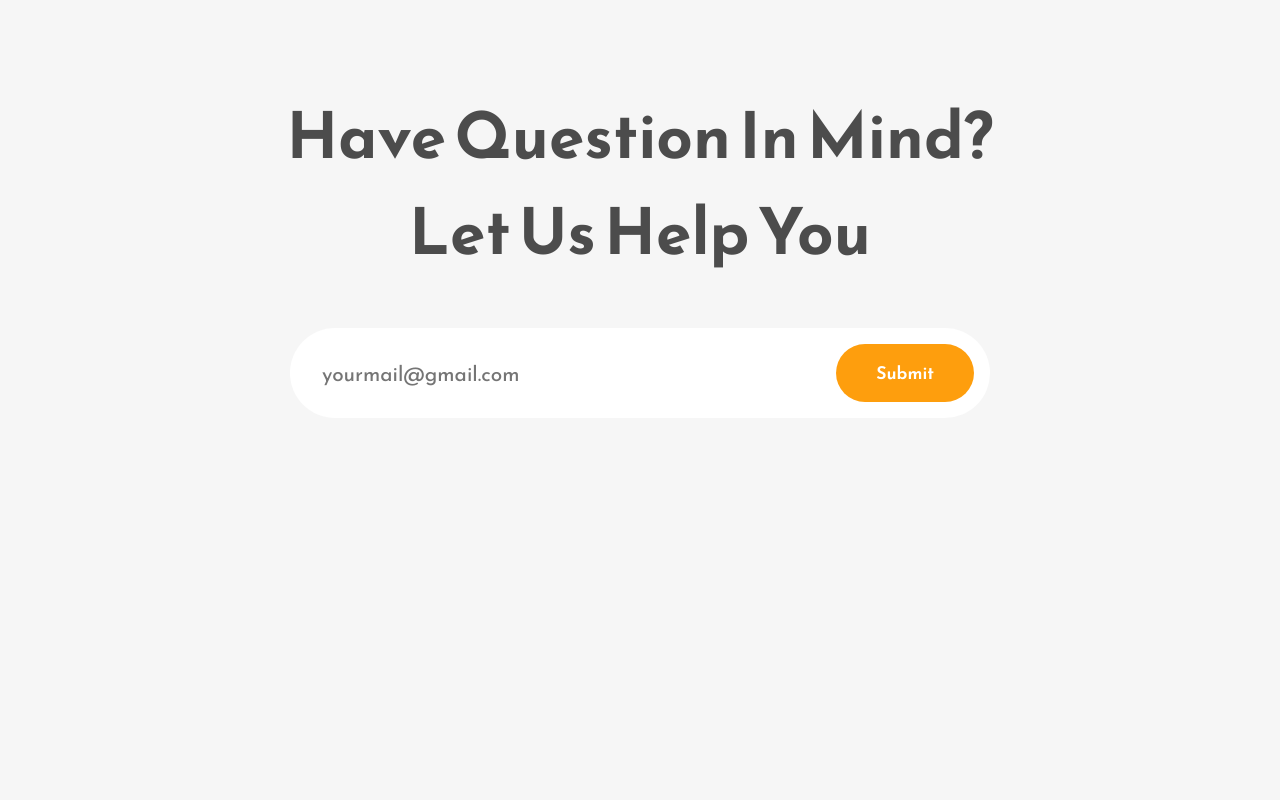
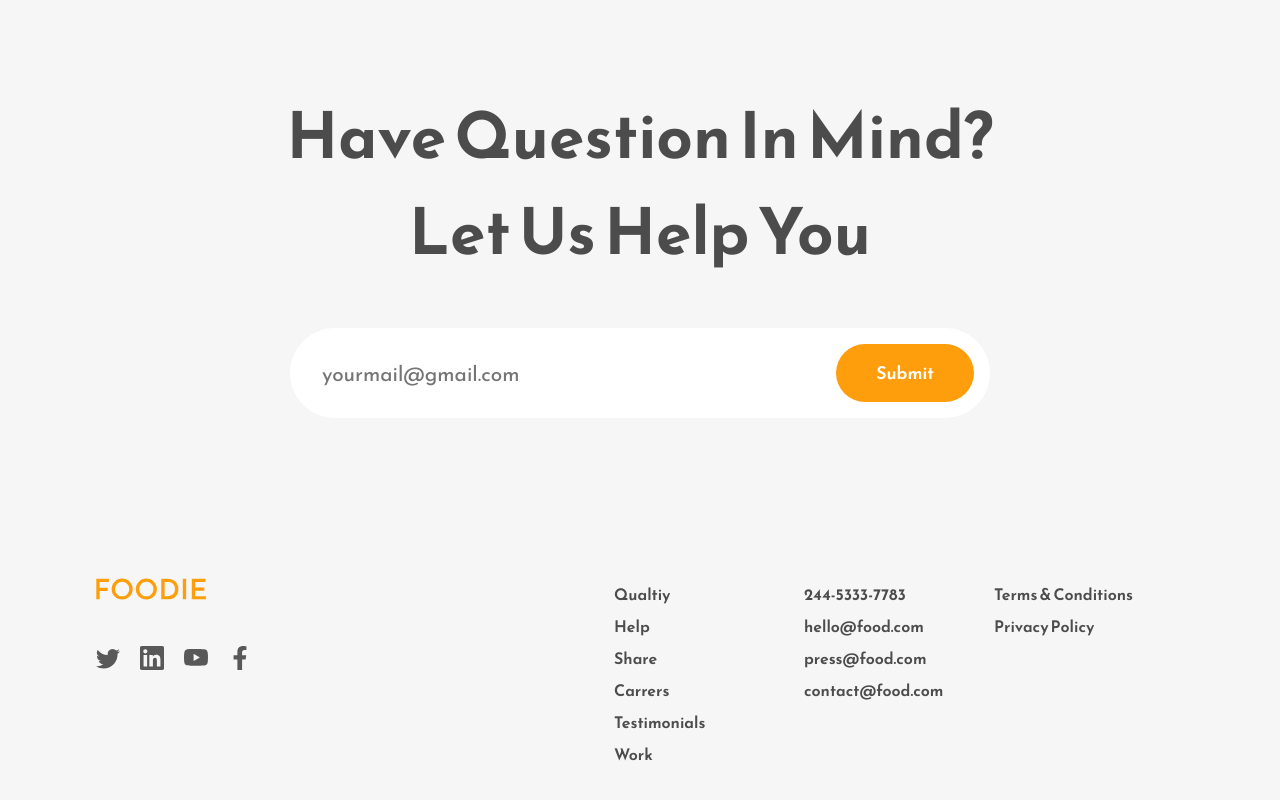
Before and after one commit to Abdelrahman5243/Restaurant-Landing-Page, a React (Create React App) app: page / in a window 1280 px wide. Shown: the part 3643-4443 px from the top of the page. Before the commit the page ends 4157 px from the top, so only its background shows below. Built offline with nearby package versions, Linux system fonts and the light colour scheme.

Commit message:
add Footer section

```diff
--- a/src/App.js
+++ b/src/App.js
@@ -4,8 +4,7 @@
 import Work from './Components/Work';
 import Testimonial from './Components/Testimonial';
 import Contact from './Components/Contact';
-
-
+import Footer from './Components/Footer';
 
 function App() {
   return (
@@ -15,6 +14,7 @@
 <Work/>
 <Testimonial/>
 <Contact/>
+<Footer/>
 
     </div>
   );
--- /dev/null
+++ b/src/Components/Footer.js
@@ -0,0 +1,46 @@
+import React from "react";
+import Logo from "../Assets/Logo.svg";
+import { BsTwitter } from "react-icons/bs";
+import { SiLinkedin } from "react-icons/si";
+import { BsYoutube } from "react-icons/bs";
+import { FaFacebookF } from "react-icons/fa";
+
+const Footer = () => {
+  return (
+    <div className="footer-wrapper">
+      <div className="footer-section-one">
+        <div className="footer-logo-container">
+          <img src={Logo} alt="" />
+        </div>
+        <div className="footer-icons">
+          <BsTwitter />
+          <SiLinkedin />
+          <BsYoutube />
+          <FaFacebookF />
+        </div>
+      </div>
+      <div className="footer-section-two">
+        <div className="footer-section-columns">
+          <span>Qualtiy</span>
+          <span>Help</span>
+          <span>Share</span>
+          <span>Carrers</span>
+          <span>Testimonials</span>
+          <span>Work</span>
+        </div>
+        <div className="footer-section-columns">
+          <span>244-5333-7783</span>
+          <span>hello@food.com</span>
+          <span>press@food.com</span>
+          <span>contact@food.com</span>
+        </div>
+        <div className="footer-section-columns">
+          <span>Terms & Conditions</span>
+          <span>Privacy Policy</span>
+        </div>
+      </div>
+    </div>
+  );
+};
+
+export default Footer;
```
